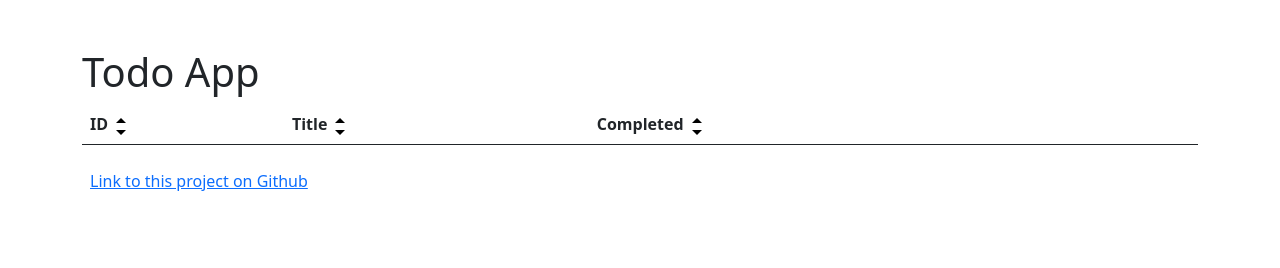
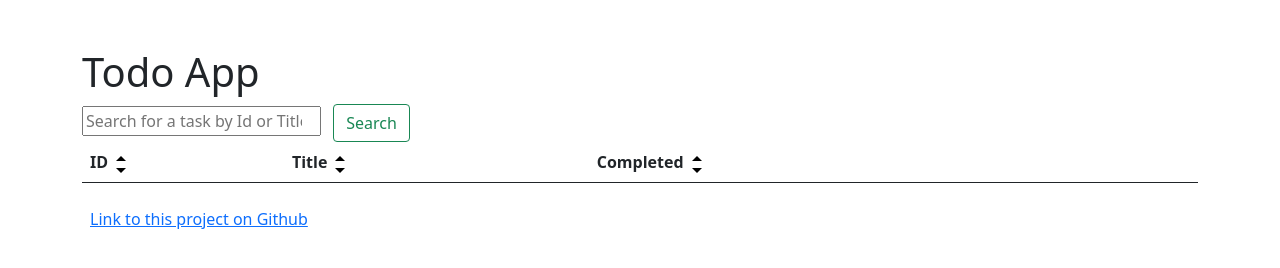
Before and after one commit to L3wy3/CMOstores, a plain HTML site: page index.html in a window 1280 px wide. Drawn offline with nearby package versions, Linux system fonts and the light colour scheme; no server answers.

Commit message:
Added basic search functionality, would obviously like to add partial word matches

```diff
--- a/index.html
+++ b/index.html
@@ -9,6 +9,10 @@
         <div class="row">
             <div class="col-md-12">
                 <h1>Todo App</h1>
+                <div id="searchContainer">
+                    <input class="searchInput me-2" type="search" placeholder="Search for a task by Id or Title" aria-label="Search">
+                    <button class="btn btn-outline-success" type="submit" onclick="search()">Search</button>
+                </div>
                 <table id="dataTable" class="table table-striped table-hover">
                     <thead>
                         <tr>
--- a/js/main.js
+++ b/js/main.js
@@ -1,6 +1,23 @@
-$("form").submit(function(){
-    alert("Submitted");
-  });
+function search(){
+    query = $("#searchContainer input").val();
+    if(isNaN(query)) {
+        type="title";
+    } else {
+        type="id";
+    }
+    $.ajax({url: "https://jsonplaceholder.typicode.com/todos?"+type+"="+query+"", success: function(result){
+        html ="";
+        $.each( result, function( key, value ) {
+        html+= "<tr>"+
+            "<th>"+value['id']+"</th>"+
+            "<th class='text-capitalize'>"+value['title']+"</th>"+
+            "<th class='text-capitalize'>"+value['completed']+"</th>"+
+        +"</tr>"
+        });
+        $("#dataTable tbody").html(html);
+    }});
+}
+
 
 function sortBy(sort, direction){
     switch (sort) {
```
